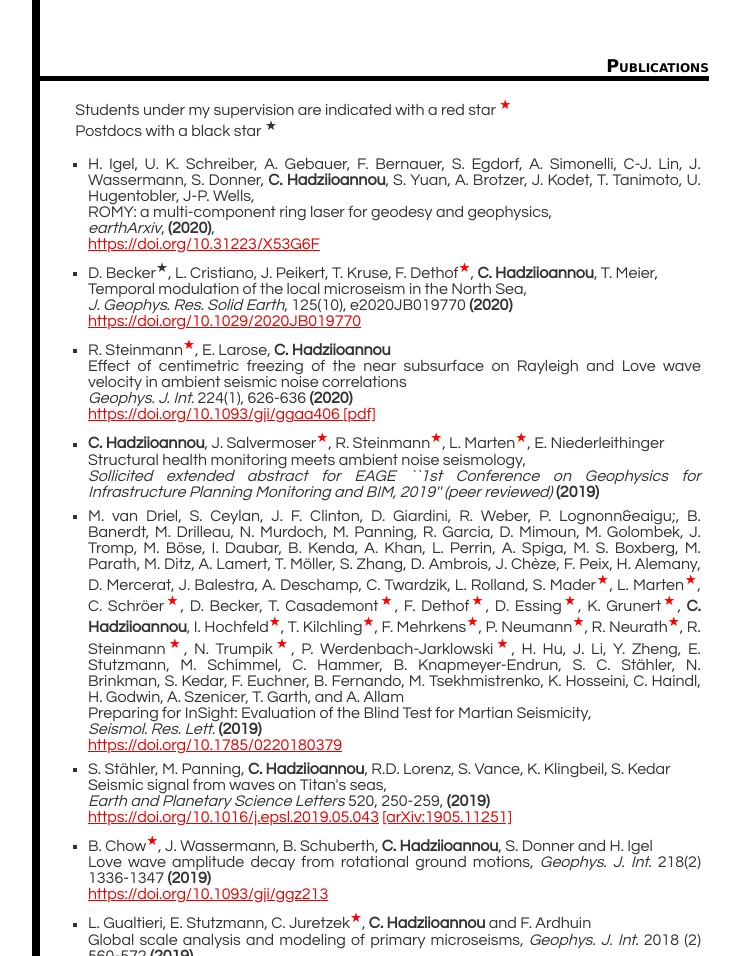
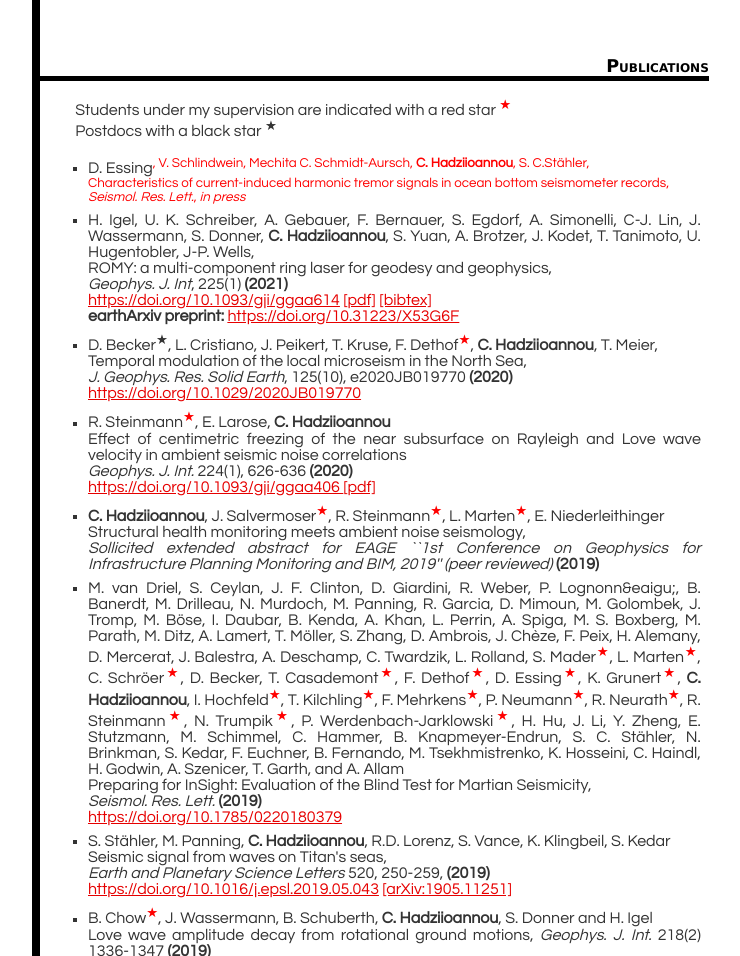
Before and after one commit to hadzii/hadzii.github.io, a plain HTML site: page index.html in a window 1280 px wide. Shown: the part 1507-2463 px from the top of the page, without its empty margins (288-1028 px from the left). Drawn offline with Linux system fonts and the light colour scheme.

Commit message:
update publications

```diff
--- a/index.html
+++ b/index.html
@@ -114,9 +114,16 @@ Postdocs with a black star <sup>&starf;</sup>
 
 <p><ul>
 <li>
+D. Essing<sup><span style="color:red;">, V. Schlindwein, Mechita C. Schmidt-Aursch, <b>C. Hadziioannou</b>, S. C.St&auml;hler, <br \>
+Characteristics of current-induced harmonic tremor signals in ocean bottom seismometer records, <br \>
+<i>Seismol. Res. Lett.</i>, <i>in press</i>
+</li>
+<li>
 H. Igel, U. K. Schreiber, A. Gebauer, F. Bernauer, S. Egdorf, A. Simonelli, C-J. Lin, J. Wassermann, S. Donner, <b>C. Hadziioannou</b>, S. Yuan, A. Brotzer, J. Kodet, T. Tanimoto, U. Hugentobler, J-P. Wells, <br \>
 ROMY: a multi-component ring laser for geodesy and geophysics, <br \>
-<i>earthArxiv</i>, <b>(2020)</b>, <br \>
+<i>Geophys. J. Int</i>, 225(1) <b>(2021)</b> <br \>
+<a href="https://doi.org/10.1093/gji/ggaa614">https://doi.org/10.1093/gji/ggaa614</a>  <a href="./files/Papers/2021_igel_ROMY_GJI.pdf">[pdf]</a> <a href="./files/Papers/2021_ROMY.bib">[bibtex]</a> <br \>
+<b>earthArxiv preprint: </b>
 <a href="https://doi.org/10.31223/X53G6F">
 https://doi.org/10.31223/X53G6F
 </a>
```
Also changed, not shown: 2 other files.
